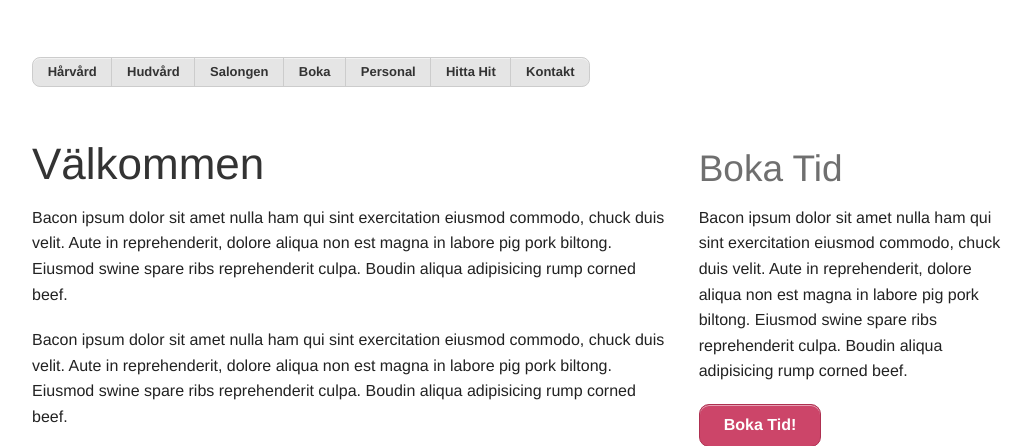
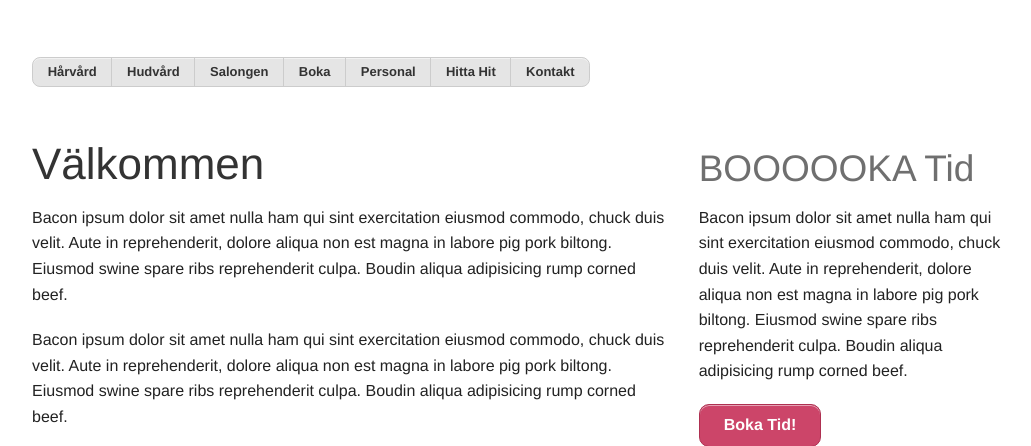
Before and after one commit to tobiaslans/blonde, a PHP site: page / in a window 1280 px wide. Shown: the part 208-654 px from the top of the page, without its empty margins (123-1154 px from the left). Run offline with PHP 8.4, Linux system fonts and the light colour scheme; some libraries are stand-ins or nearby versions.

Commit message:
Andra Ändring
En första ändring, som test!

```diff
--- a/index.php
+++ b/index.php
@@ -8,7 +8,7 @@
 		</div>
 
 		<div class="large-4 columns">
-			<h2 class="subheader">Boka Tid</h2>
+			<h2 class="subheader">BOOOOOKA Tid</h2>
 		</div>
 	</div>
 
```
